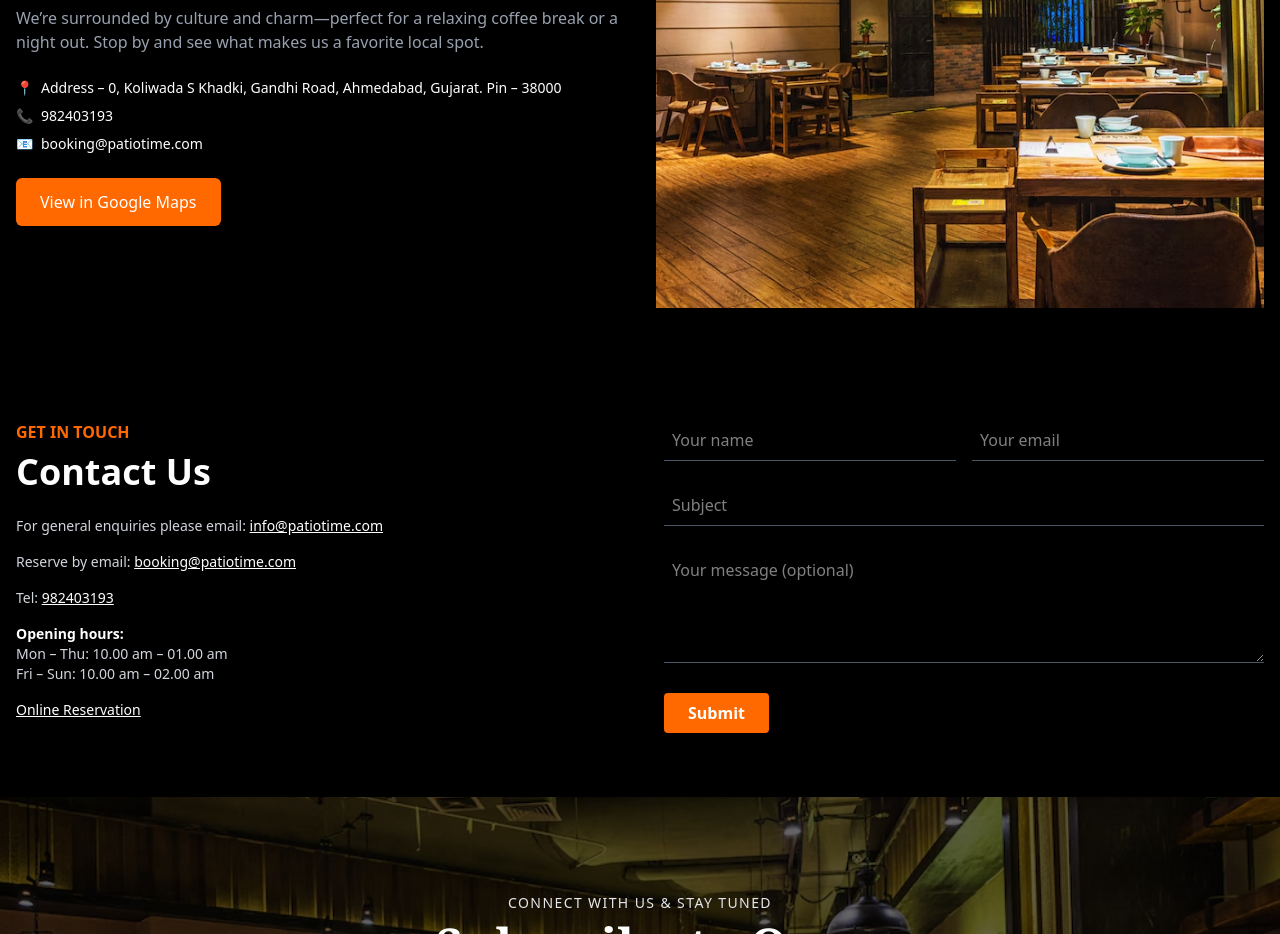
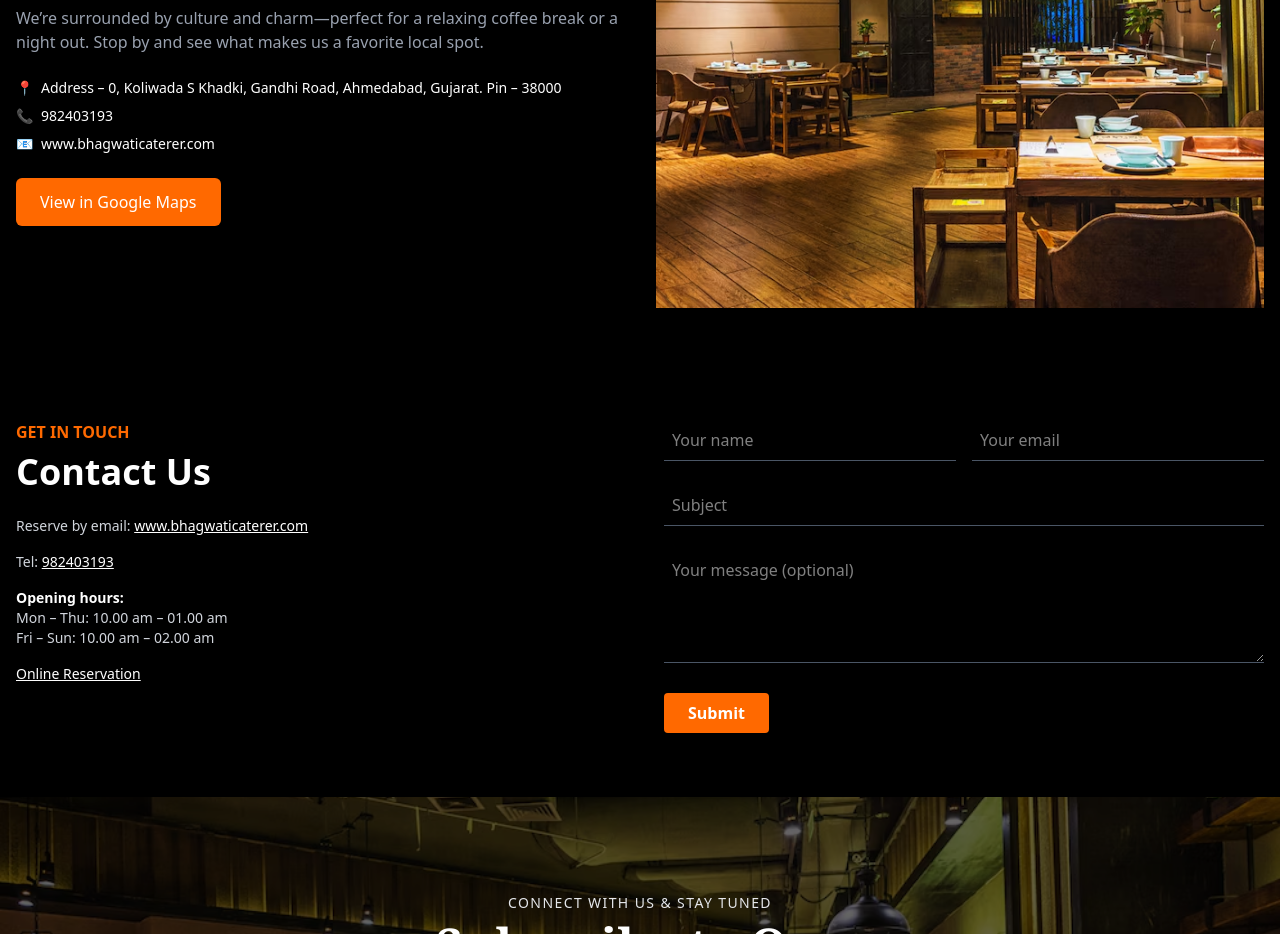
Before and after one commit to Shubham-juris/bhagwaticatererltd, a React (Vite) app: page /Contact in a window 1280 px wide. Shown: the part 820-1754 px from the top of the page. Built offline with nearby package versions, Linux system fonts and the light colour scheme.

Commit message:
changes in mail id and contact number

```diff
--- a/src/components/AboutUs/OurLocations.jsx
+++ b/src/components/AboutUs/OurLocations.jsx
@@ -4,25 +4,25 @@ const locations = [
   {
     city: "London",
     address: "Silk St, Barbican, London EC2Y 8DS",
-    email: "booking@patiotime.com",
+    email: "www.bhagwaticaterer.com",
     phone: "+39 055 123 4567",
   },
   {
     city: "Florence",
     address: "Silk St, Barbican, London EC2Y 8DS",
-    email: "booking@patiotime.com",
+    email: "www.bhagwaticaterer.com",
     phone: "+39 055 123 4567",
   },
   {
     city: "New York",
     address: "Silk St, Barbican, London EC2Y 8DS",
-    email: "booking@patiotime.com",
+    email: "www.bhagwaticaterer.com",
     phone: "+39 055 123 4567",
   },
   {
     city: "Manhattan",
     address: "Silk St, Barbican, London EC2Y 8DS",
-    email: "booking@patiotime.com",
+    email: "www.bhagwaticaterer.com",
     phone: "+39 055 123 4567",
   },
 ];
--- a/src/components/Contact/ContactLocation.jsx
+++ b/src/components/Contact/ContactLocation.jsx
@@ -24,7 +24,7 @@ export default function ContactLocation() {
                 <span>📞</span> 982403193
               </p>
               <p className="flex items-center gap-2">
-                <span>📧</span> booking@patiotime.com
+                <span>📧</span> www.bhagwaticaterer.com
 
               </p>
             </div>
--- a/src/components/Contact/Contactmail.jsx
+++ b/src/components/Contact/Contactmail.jsx
@@ -9,22 +9,14 @@ export default function Contactmail() {
             <h2 className="text-4xl font-bold mb-6 mt-2">Contact Us</h2>
 
             <div className="space-y-4 text-gray-300 text-sm">
-              <p>
-                For general enquiries please email:{" "}
-                <a
-                  href="mailto:info@patiotime.com"
-                  className="text-white underline"
-                >
-                  info@patiotime.com
-                </a>
-              </p>
+
               <p>
                 Reserve by email:{" "}
                 <a
-                  href="mailto:booking@patiotime.com"
+                  href="mailto:www.bhagwaticaterer.com"
                   className="text-white underline"
                 >
-                  booking@patiotime.com
+                  www.bhagwaticaterer.com
                 </a>
               </p>
               <p>
--- a/src/components/Home/VisitAndReservation.jsx
+++ b/src/components/Home/VisitAndReservation.jsx
@@ -73,7 +73,7 @@ export default function VisitReservation() {
           </p>
           <div className="mt-6">
             <h3 className="uppercase text-sm font-bold mb-2">Booking</h3>
-            <p className="text-sm mb-1">Email: booking@patiotime.com</p>
+            <p className="text-sm mb-1">www.bhagwaticaterer.com</p>
             <p className="text-sm">Call us: 982403193</p>
           </div>
           <div className="mt-8">
```
